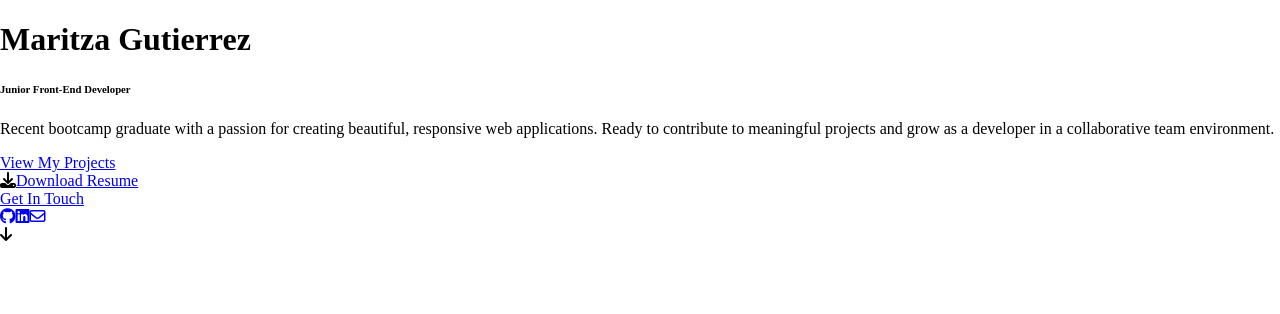
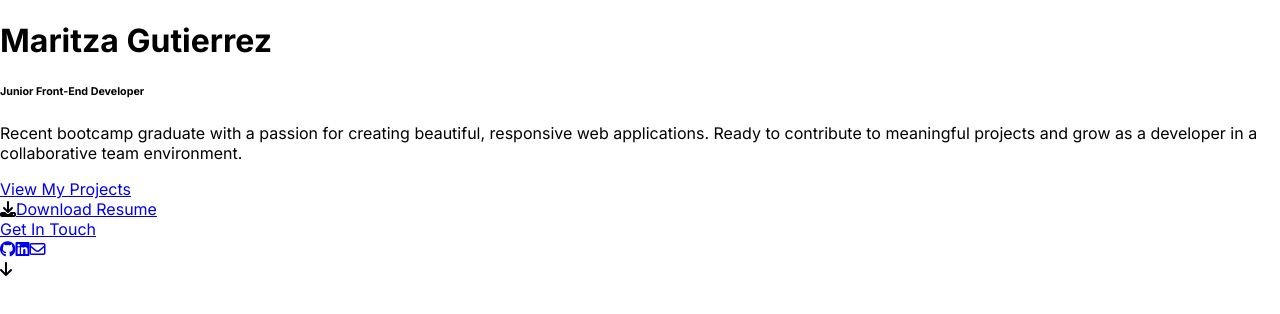
Before and after one commit to Mariii209/maritza-portfolio, a React (Create React App) app: page / in a window 1280 px wide. Shown: the top 314 px of the page. Built offline with nearby package versions, Linux system fonts and the light colour scheme.

Commit message:
Add Inter font to project and apply globally
Added Inter font by including Google Fonts links in index.html and set it as the default font-family for the body in App.css to improve typography consistency across the app.

```diff
--- a/public/index.html
+++ b/public/index.html
@@ -16,6 +16,12 @@
       src="https://kit.fontawesome.com/6cb7ca6f12.js"
       crossorigin="anonymous"
     ></script>
+    <link rel="preconnect" href="https://fonts.googleapis.com" />
+    <link rel="preconnect" href="https://fonts.gstatic.com" crossorigin />
+    <link
+      href="https://fonts.googleapis.com/css2?family=Inter:ital,opsz,wght@0,14..32,100..900;1,14..32,100..900&display=swap"
+      rel="stylesheet"
+    />
     <title>React App</title>
   </head>
   <body>
--- a/src/App.css
+++ b/src/App.css
@@ -0,0 +1,3 @@
+body {
+  font-family: "Inter", sans-serif;
+}
```
